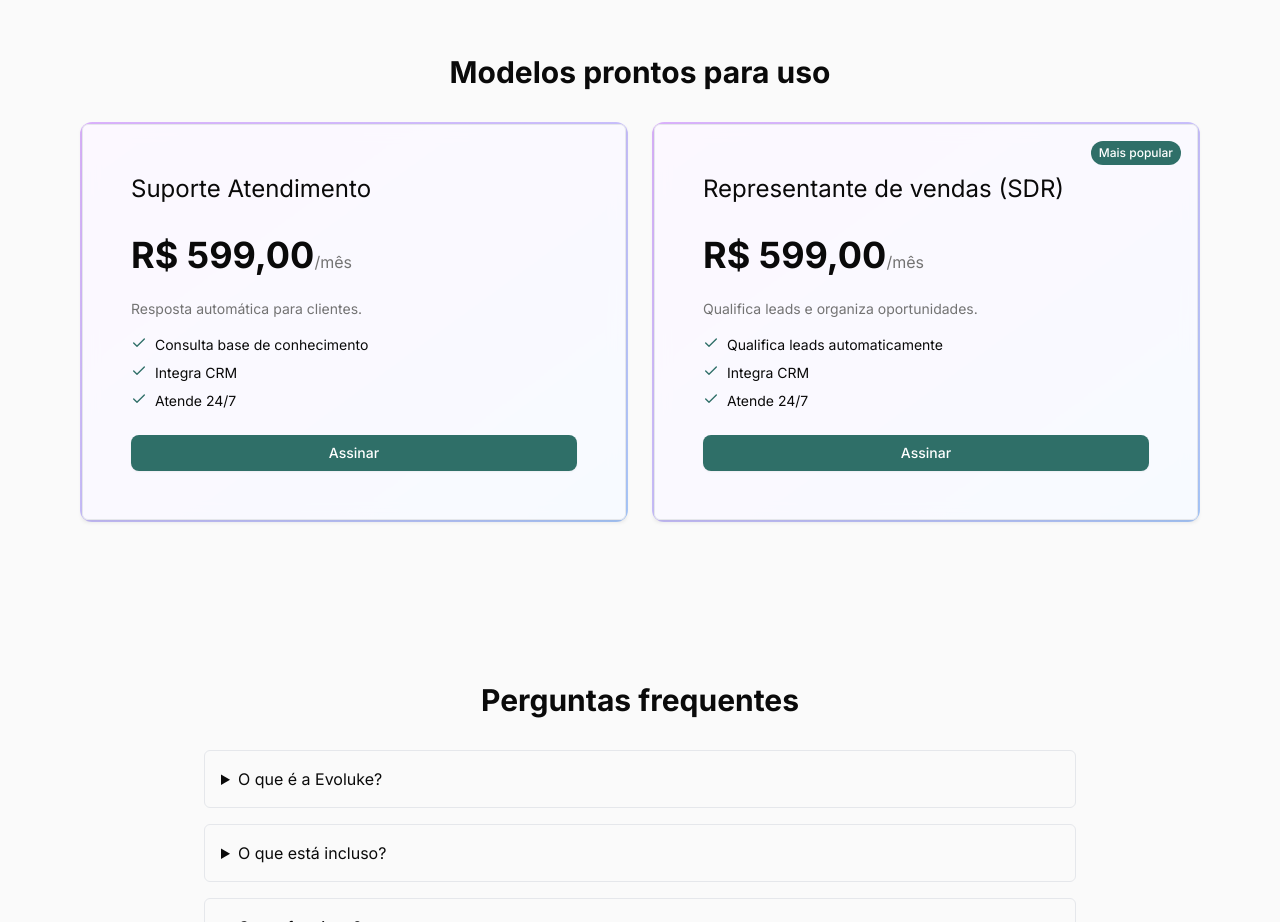
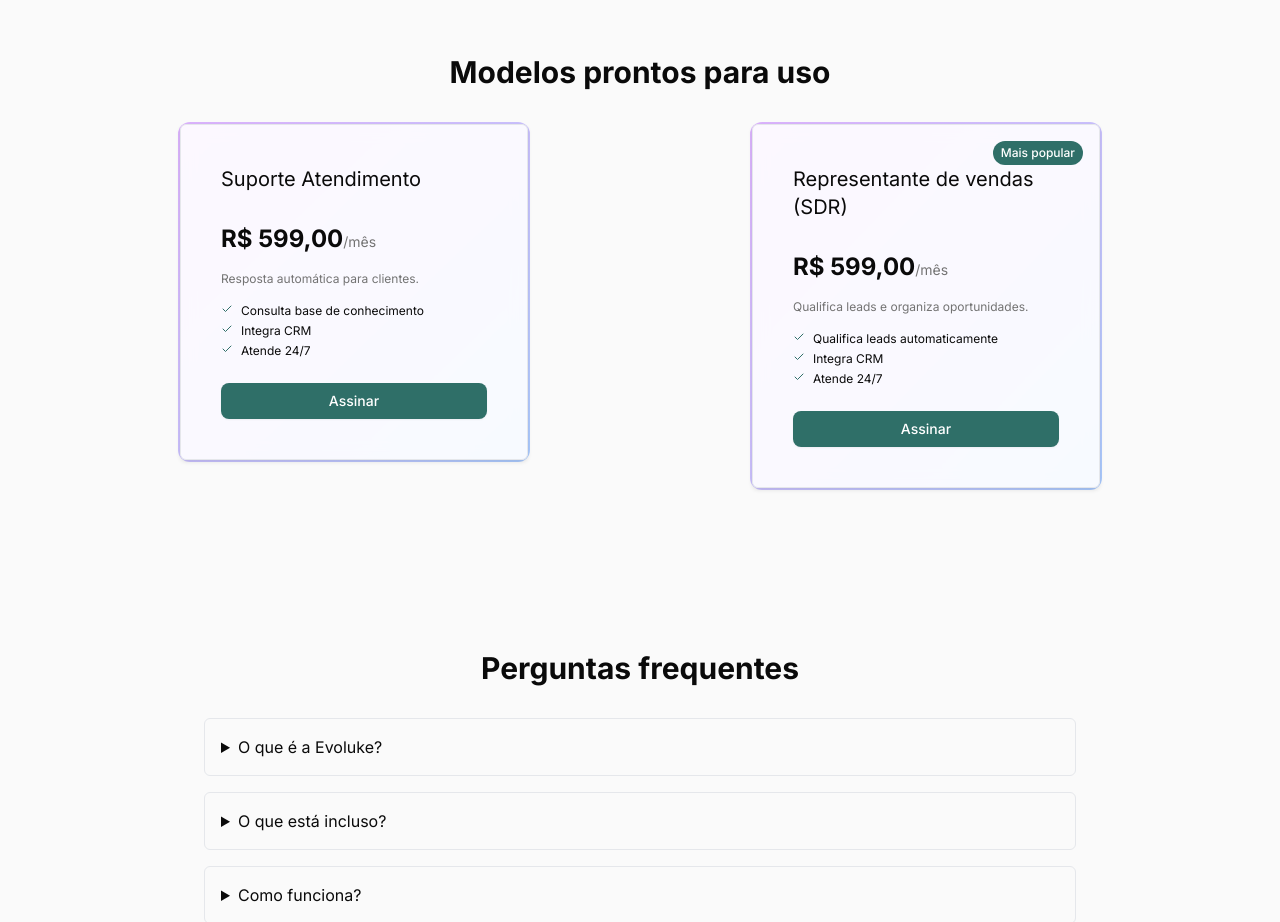
Before and after one commit to Evoluke/agent-plugandplay, a Next.js app: page / in a window 1280 px wide. Shown: the part 2460-3382 px from the top of the page. Built offline with nearby package versions, Linux system fonts and the light colour scheme; no server answers.

Commit message:
feat: add SDR pricing card and shrink pricing cards

```diff
--- a/components/landing/Pricing.tsx
+++ b/components/landing/Pricing.tsx
@@ -17,7 +17,11 @@ const plans = [
   {
     name: "Suporte Atendimento",
     tagline: "Resposta automática para clientes.",
-    features: ["Consulta base de conhecimento", "Integra CRM", "Atende 24/7"],
+    features: [
+      "Consulta base de conhecimento",
+      "Integra CRM",
+      "Atende 24/7",
+    ],
   },
   {
     name: "Representante de vendas (SDR)",
@@ -56,30 +60,30 @@ export default function Pricing() {
             <li
               key={name}
               role="listitem"
-              className="w-80 flex-shrink-0 snap-center sm:w-auto sm:flex-shrink"
+              className="w-52 flex-shrink-0 snap-center sm:mx-auto sm:w-[22rem] sm:flex-shrink-0"
             >
               <div className="group rounded-xl bg-gradient-to-br from-purple-500/40 to-blue-500/40 p-[2px] transition-all hover:-translate-y-1 hover:shadow-xl">
-                <Card className="relative flex h-full flex-col rounded-[calc(theme(borderRadius.lg)-2px)] bg-white/90 p-6 backdrop-blur">
+                <Card className="relative flex h-full flex-col rounded-[calc(theme(borderRadius.lg)-2px)] bg-white/90 p-4 backdrop-blur">
                   {popular && (
                     <span className="absolute right-4 top-4 rounded-full bg-primary px-2 py-1 text-xs font-medium text-white">
                       Mais popular
                     </span>
                   )}
                   <CardHeader>
-                    <CardTitle className="text-2xl">{name}</CardTitle>
+                    <CardTitle className="text-xl">{name}</CardTitle>
                   </CardHeader>
                   <CardContent className="flex-grow">
-                    <p className="mb-6 text-4xl font-bold">
+                    <p className="mb-4 text-2xl font-bold">
                       {price}
-                      <span className="text-base font-normal text-muted-foreground">
+                      <span className="text-sm font-normal text-muted-foreground">
                         {suffix}
                       </span>
                     </p>
-                    <p className="mb-4 text-sm text-muted-foreground">{tagline}</p>
-                    <ul className="space-y-2">
+                    <p className="mb-4 text-xs text-muted-foreground">{tagline}</p>
+                    <ul className="space-y-1">
                       {features.map((feature) => (
-                        <li key={feature} className="flex items-start text-sm">
-                          <Check className="mr-2 h-4 w-4 text-primary" />
+                        <li key={feature} className="flex items-start text-xs">
+                          <Check className="mr-2 h-3 w-3 text-primary" />
                           {feature}
                         </li>
                       ))}
```
